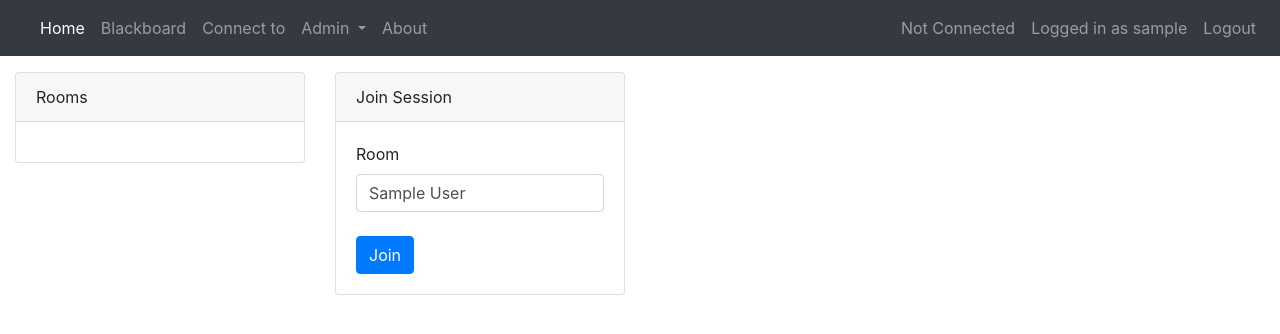
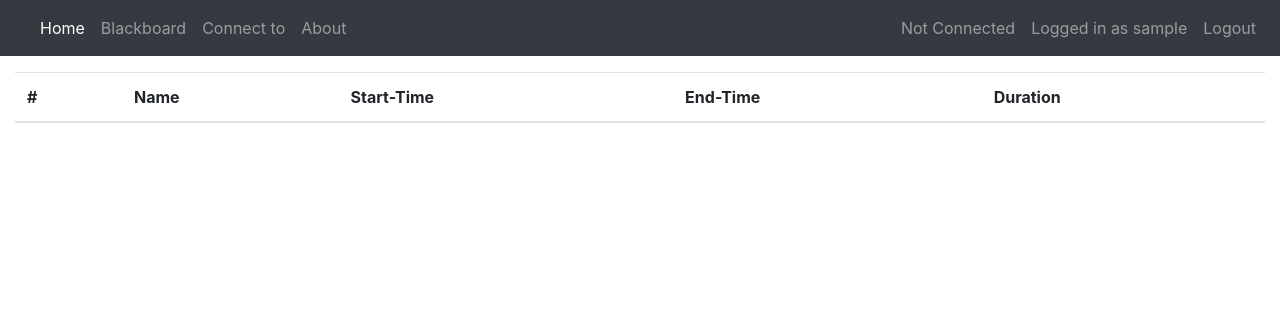
Before and after one commit to CsharpLassi/OnlineBlackBoard, a Flask app: page /blackboard/ in a window 1280 px wide. Shown: the top 334 px of the page. Run offline with Flask 2, Linux system fonts and the light colour scheme; the visitor is signed in with stand-in values (Sample User, id 1); data comes from the database, SQL or seed files in the repository; data that the repository does not hold is empty; parts of the project's set-up code (start-up, migrations or seed data) failed here and were passed over; some libraries are stand-ins or nearby versions.

Commit message:
Update: Room List in Blackboards

```diff
--- a/src/obb/blackboard/forms.py
+++ b/src/obb/blackboard/forms.py
@@ -5,11 +5,6 @@ from wtforms.validators import DataRequired, Length
 from .models import default_visibility, blackboardRoom_visibilities
 
 from obb.tools.forms import BaseDataForm
-
-
-class ConnectToRoom(FlaskForm, BaseDataForm):
-    room_name = StringField('Room', validators=[DataRequired(), Length(max=16)])
-    submit = SubmitField('Join')
 
 
 class CreateRoomForm(FlaskForm, BaseDataForm):
--- a/src/obb/blackboard/models.py
+++ b/src/obb/blackboard/models.py
@@ -176,8 +176,11 @@ class LectureSession(db.Model):
         return result
 
     @staticmethod
-    def get_lectures_by_maintainer(maintainer_id: int) \
+    def get_lectures(maintainer_id: int = None) \
             -> Iterator[LectureSession]:
-        query = LectureSession.query.filter_by(maintainer_id=maintainer_id)
+        query = LectureSession.query
+
+        if maintainer_id:
+            query = query.filter_by(maintainer_id=maintainer_id)
 
         return query.all()
--- a/src/obb/blackboard/views.py
+++ b/src/obb/blackboard/views.py
@@ -12,27 +12,50 @@ bp = Blueprint('blackboard', __name__, url_prefix=namespace)
 
 @bp.route('/', methods=['GET', 'POST'])
 def home():
-    from .forms import ConnectToRoom
-    form = ConnectToRoom()
+    lectures = [lecture for lecture in
+                LectureSession.get_lectures()
+                if lecture.end_time > datetime.datetime.utcnow()
+                if lecture.is_open() and lecture.room.can_join()]
 
-    mode = request.args.get('mode')
+    return render_template('blackboard/home.html', lectures=lectures)
 
-    if form.validate_on_submit():
-        room_name = form.room_name.data
-        room = BlackboardRoom.get_by_name(room_name)
-        if not room or not room.can_join():
-            flash('room does not exist')
-            return redirect(url_for('blackboard.home'))
 
-        session['room_name'] = room_name
+@bp.route('/rooms', methods=['GET', 'POST'])
+@login_required
+def list_rooms():
+    from .forms import CreateRoomForm
 
-        return redirect(
-            url_for('blackboard.link', room_id=room.id, mode=mode))
+    create_form = CreateRoomForm()
+    if create_form.validate_on_submit():
+        room_name = create_form.room_name.data
+        room_full_name = f'{current_user.username}.{room_name}'
 
-    rooms = BlackboardRoom.get_rooms(public=True)
-    form.room_name.data = session.get('room_name')
+        room = BlackboardRoom.get_by_name(room_full_name)
+        if room:
+            flash('Room already exist')
+            return redirect(url_for('blackboard.list_rooms'))
 
-    return render_template('blackboard/home.html', form=form, rooms=rooms)
+        room = BlackboardRoom()
+        room.name = room_name
+        room.full_name = room_full_name
+        room.creator = current_user
+        room.visibility = create_form.visibility.data
+
+        db.session.add(room)
+        db.session.commit()
+
+        return redirect(url_for('blackboard.list_rooms'))
+
+    rooms = BlackboardRoom.get_rooms()
+
+    lectures = [lecture for lecture in
+                LectureSession.get_lectures(current_user.id)
+                if lecture.end_time > datetime.datetime.utcnow()]
+
+    return render_template('blackboard/rooms.html',
+                           create_form=create_form,
+                           rooms=rooms,
+                           lectures=lectures)
 
 
 @bp.route('/link/<room_id>', methods=['GET', 'POST'])
@@ -124,41 +147,3 @@ def create_session(room_id: str):
             return redirect(url_for('blackboard.list_rooms'))
 
     return render_template('blackboard/create_session.html', form=form)
-
-
-@bp.route('/rooms', methods=['GET', 'POST'])
-@login_required
-def list_rooms():
-    from .forms import CreateRoomForm
-
-    create_form = CreateRoomForm()
-    if create_form.validate_on_submit():
-        room_name = create_form.room_name.data
-        room_full_name = f'{current_user.username}.{room_name}'
-
-        room = BlackboardRoom.get_by_name(room_full_name)
-        if room:
-            flash('Room already exist')
-            return redirect(url_for('blackboard.list_rooms'))
-
-        room = BlackboardRoom()
-        room.name = room_name
-        room.full_name = room_full_name
-        room.creator = current_user
-        room.visibility = create_form.visibility.data
-
-        db.session.add(room)
-        db.session.commit()
-
-        return redirect(url_for('blackboard.list_rooms'))
-
-    rooms = BlackboardRoom.get_rooms()
-
-    lectures = [lecture for lecture in
-                LectureSession.get_lectures_by_maintainer(current_user.id)
-                if lecture.end_time > datetime.datetime.utcnow()]
-
-    return render_template('blackboard/rooms.html',
-                           create_form=create_form,
-                           rooms=rooms,
-                           lectures=lectures)
--- a/src/obb/templates/blackboard/home.html
+++ b/src/obb/templates/blackboard/home.html
@@ -2,34 +2,31 @@
 {% from 'form.html' import show_form %}
 
 {% block col %}
-    <div class="col-3 mt-3">
-        <div class="card">
-            <div class="card-header">Rooms</div>
-            <div class="card-body">
-                <ul id="roomList" class="nav flex-column">
-                    {% for room in rooms %}
-                        {% if room.can_join() %}
-                            <li id="room-{{ room.room_id }}" class="nav-item">
-                                <a class="nav-link"
-                                   href="{{ url_for('blackboard.link',room_id=room.id,mode='Blackboard') }}">{{ room.full_name }} ({{ room.get_current_lecture().name }})</a>
-                            </li>
-                        {% endif %}
-                    {% endfor %}
-                </ul>
-            </div>
-        </div>
+    <div class="col mt-3">
+        <table class="table">
+            <thead>
+            <tr>
+                <th scope="col">#</th>
+                <th scope="col">Name</th>
+                <th scope="col">Start-Time</th>
+                <th scope="col">End-Time</th>
+                <th scope="col">Duration</th>
+            </tr>
+            </thead>
+            <tbody>
+            {% for lecture in lectures %}
+                <tr>
+                    <th scope="row">{{ loop.index }}</th>
+                    <td>
+                        <a href="{{ url_for('blackboard.link',room_id=lecture.room.id,mode='blackboard') }}">
+                            {{ lecture.room.full_name }} ({{ lecture.name }})</a></td>
+                    <td>{{ lecture.start_time }}</td>
+                    <td>{{ lecture.end_time }}</td>
+                    <td>{{ lecture.duration }}</td>
+                </tr>
+            {% endfor %}
+            </tbody>
+        </table>
     </div>
-    <div class="col-3">
-        <div class="card mt-3">
-            <div class="card-header">
-                Join Session
-            </div>
-            <div class="card-body">
-                {{ show_form(form,action='?mode=Blackboard') }}
-            </div>
-        </div>
-    </div>
-    <div class="col">
 
-    </div>
 {% endblock %}
```
